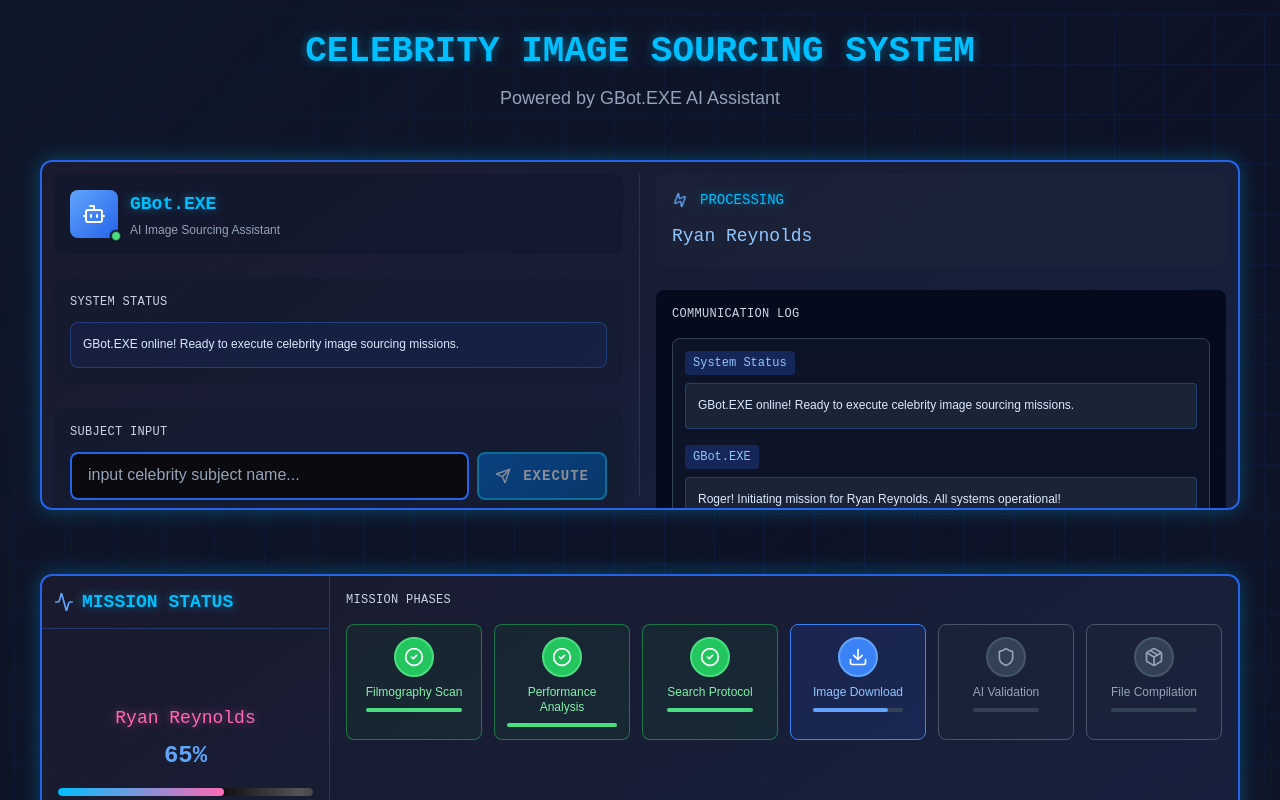
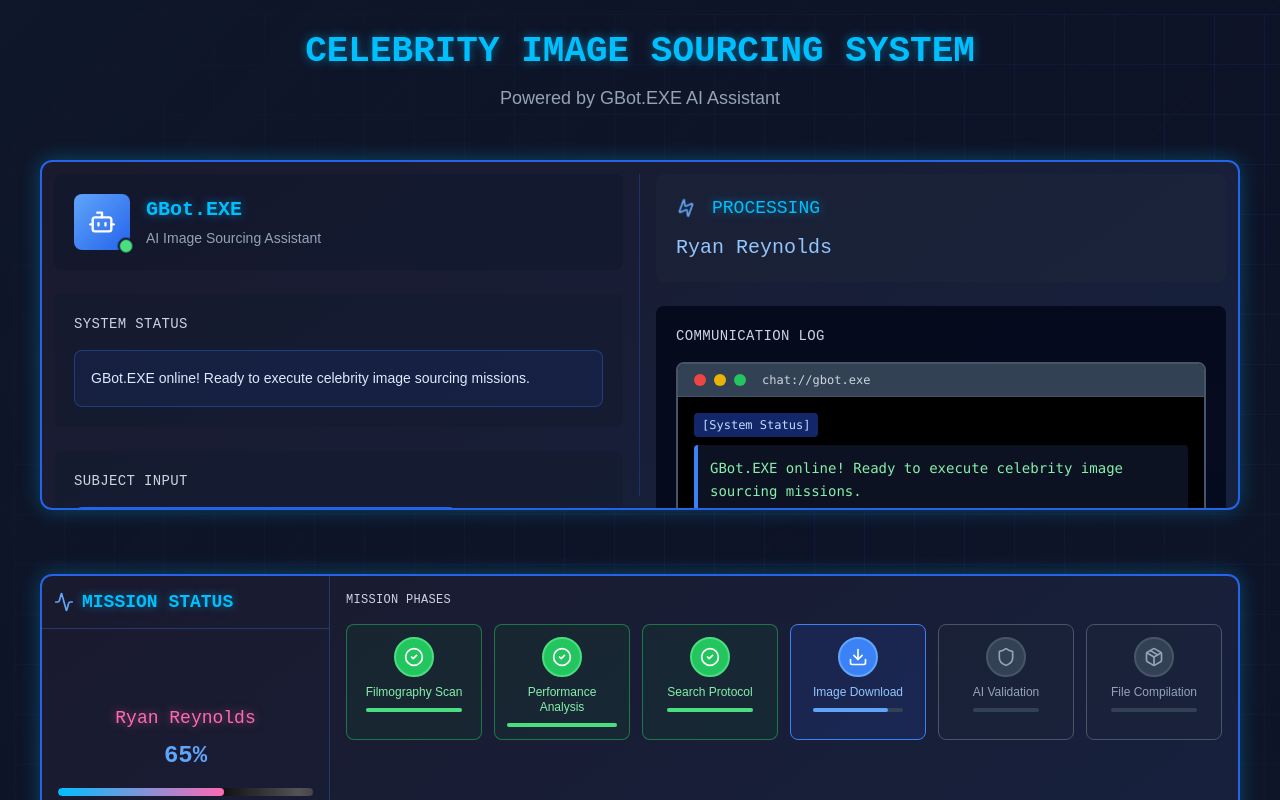
Before and after one commit to Esilos92/print-prep-node, a Next.js app in the folder dashboard/: page / in a window 1280 px wide. Shown: the top 800 px of the page. Built offline with nearby package versions, Linux system fonts and the light colour scheme.

Commit message:
Update GBotInterface.tsx

```diff
--- a/dashboard/src/components/GBotInterface.tsx
+++ b/dashboard/src/components/GBotInterface.tsx
@@ -75,59 +75,59 @@ export default function GBotInterface({
       <div style={{ display: 'flex', flexDirection: 'row', height: '100%', padding: '12px' }}>
 
         {/* LEFT SIDE - Exactly 50% */}
-        <div style={{ width: '50%', paddingRight: '16px', borderRight: '1px solid rgba(37, 99, 235, 0.3)' }} className="flex flex-col space-y-6">
+        <div style={{ width: '50%', paddingRight: '16px', borderRight: '1px solid rgba(37, 99, 235, 0.3)' }} className="flex flex-col justify-between h-full">
 
           {/* Robot Emoji + GBot.EXE */}
-          <div className="bg-slate-900/50 rounded-lg p-4">
-            <div className="flex items-center gap-3">
+          <div className="bg-slate-900/50 rounded-lg p-5 mb-6">
+            <div className="flex items-center gap-4">
               <div className="relative">
-                <div className="w-12 h-12 bg-gradient-to-br from-blue-400 to-blue-600 rounded-lg flex items-center justify-center">
-                  <Bot className="w-6 h-6 text-white" />
+                <div className="w-14 h-14 bg-gradient-to-br from-blue-400 to-blue-600 rounded-lg flex items-center justify-center">
+                  <Bot className="w-7 h-7 text-white" />
                 </div>
                 <motion.div
-                  className="absolute -bottom-1 -right-1 w-3 h-3 bg-green-400 rounded-full border-2 border-slate-900"
+                  className="absolute -bottom-1 -right-1 w-4 h-4 bg-green-400 rounded-full border-2 border-slate-900"
                   animate={{ scale: [1, 1.2, 1] }}
                   transition={{ repeat: Infinity, duration: 2 }}
                 />
               </div>
               <div>
-                <h3 className="font-cyber text-lg font-bold text-glow-blue">GBot.EXE</h3>
-                <p className="text-xs text-slate-400 mt-1">AI Image Sourcing Assistant</p>
+                <h3 className="font-cyber text-xl font-bold text-glow-blue mb-1">GBot.EXE</h3>
+                <p className="text-sm text-slate-400">AI Image Sourcing Assistant</p>
               </div>
             </div>
           </div>
 
           {/* System Status */}
-          <div className="bg-slate-900/30 rounded-lg p-4">
-            <h4 className="text-xs font-cyber text-slate-300 mb-3 tracking-wide">SYSTEM STATUS</h4>
-            <div className="p-3 rounded-lg border bg-blue-900/20 text-blue-100 border-blue-500/30">
-              <p className="text-xs font-ui leading-relaxed">
+          <div className="bg-slate-900/30 rounded-lg p-5 mb-6">
+            <h4 className="text-sm font-cyber text-slate-300 mb-4 tracking-wide">SYSTEM STATUS</h4>
+            <div className="p-4 rounded-lg border bg-blue-900/20 text-blue-100 border-blue-500/30">
+              <p className="text-sm font-ui leading-relaxed">
                 GBot.EXE online! Ready to execute celebrity image sourcing missions.
               </p>
             </div>
           </div>
 
           {/* Subject Input */}
-          <div className="bg-slate-900/30 rounded-lg p-4">
-            <h4 className="text-xs font-cyber text-slate-300 mb-3 tracking-wide">SUBJECT INPUT</h4>
-            <form onSubmit={handleSubmit} className="space-y-3">
-              <div className="flex gap-2">
+          <div className="bg-slate-900/30 rounded-lg p-5">
+            <h4 className="text-sm font-cyber text-slate-300 mb-4 tracking-wide">SUBJECT INPUT</h4>
+            <form onSubmit={handleSubmit} className="space-y-4">
+              <div className="flex gap-3 items-center">
                 <input
                   type="text"
                   value={celebrityName}
                   onChange={(e) => setCelebrityName(e.target.value)}
                   placeholder="input celebrity subject name..."
-                  className="cyber-input flex-1 text-sm py-2 px-3"
+                  className="cyber-input flex-1 text-sm py-3 px-4"
                   disabled={currentJob?.status === 'running'}
                 />
                 <button
                   type="submit"
                   disabled={!celebrityName.trim() || currentJob?.status === 'running'}
-                  className={`cyber-button px-4 py-2 text-sm ${
+                  className={`cyber-button px-6 py-3 text-sm whitespace-nowrap ${
                     currentJob?.status === 'running' ? 'opacity-50 cursor-not-allowed' : ''
                   }`}
                 >
-                  <Send className="w-4 h-4 mr-1" />
+                  <Send className="w-4 h-4 mr-2" />
                   Execute
                 </button>
               </div>
@@ -136,7 +136,7 @@ export default function GBotInterface({
                 <motion.div
                   initial={{ opacity: 0 }}
                   animate={{ opacity: 1 }}
-                  className="flex items-center gap-2 text-xs text-yellow-400 font-ui mt-2"
+                  className="flex items-center gap-2 text-sm text-yellow-400 font-ui mt-3"
                 >
                   <div className="w-2 h-2 bg-yellow-400 rounded-full animate-pulse"></div>
                   <span>Battle routine executing... Stand by for mission updates</span>
@@ -147,30 +147,41 @@ export default function GBotInterface({
         </div>
 
         {/* RIGHT SIDE - Exactly 50% */}
-        <div style={{ width: '50%', paddingLeft: '16px' }} className="flex flex-col space-y-6">
+        <div style={{ width: '50%', paddingLeft: '16px' }} className="flex flex-col h-full">
 
           {/* Processing Status */}
           {currentJob?.status === 'running' && (
-            <div className="bg-slate-800/40 rounded-lg p-4">
-              <div className="flex items-center gap-3 mb-3">
+            <div className="bg-slate-800/40 rounded-lg p-5 mb-6">
+              <div className="flex items-center gap-4 mb-3">
                 <motion.div
                   animate={{ rotate: 360 }}
                   transition={{ repeat: Infinity, duration: 2 }}
                 >
-                  <Zap className="w-4 h-4 text-blue-400" />
+                  <Zap className="w-5 h-5 text-blue-400" />
                 </motion.div>
-                <span className="font-cyber text-sm text-glow-blue">PROCESSING</span>
+                <span className="font-cyber text-lg text-glow-blue">PROCESSING</span>
               </div>
-              <div className="text-blue-300 font-cyber text-lg">{currentJob.celebrity}</div>
+              <div className="text-blue-300 font-cyber text-xl">{currentJob.celebrity}</div>
             </div>
           )}
 
-          {/* Communication Log - Embedded Chat Style */}
-          <div className="flex-1 bg-slate-950/80 rounded-lg p-4">
-            <h4 className="text-xs font-cyber text-slate-300 mb-4 tracking-wide">COMMUNICATION LOG</h4>
+          {/* Communication Log - True Embedded Chat */}
+          <div className="flex-1 bg-slate-950/80 rounded-lg p-5">
+            <h4 className="text-sm font-cyber text-slate-300 mb-4 tracking-wide">COMMUNICATION LOG</h4>
 
-            {/* Chat Messages with Darker Background */}
-            <div className="bg-slate-900/80 rounded-lg border border-slate-700 p-3 h-full overflow-y-auto space-y-4">
+            {/* Embedded Terminal-Style Chat */}
+            <div className="bg-black/80 rounded-lg border-2 border-slate-600 h-full flex flex-col overflow-hidden">
+
+              {/* Terminal Header Bar */}
+              <div className="bg-slate-700 px-4 py-2 border-b border-slate-600 flex items-center gap-2">
+                <div className="w-3 h-3 rounded-full bg-red-500"></div>
+                <div className="w-3 h-3 rounded-full bg-yellow-500"></div>
+                <div className="w-3 h-3 rounded-full bg-green-500"></div>
+                <span className="text-xs font-mono text-slate-300 ml-2">chat://gbot.exe</span>
+              </div>
+
+              {/* Chat Messages Area */}
+              <div className="flex-1 p-4 overflow-y-auto space-y-4 bg-black/90">
                 {messages.map((message) => (
                   <motion.div
                     key={message.id}
@@ -179,20 +190,20 @@ export default function GBotInterface({
                     className="space-y-2"
                   >
                     <div className="flex items-center gap-2 text-xs">
-                    <span className={`font-cyber px-2 py-1 rounded text-xs ${
+                      <span className={`font-mono px-2 py-1 rounded text-xs ${
                         message.isBot
-                        ? 'bg-blue-900/50 text-blue-300'
-                        : 'bg-pink-900/50 text-pink-300'
+                          ? 'bg-blue-800/60 text-blue-200'
+                          : 'bg-pink-800/60 text-pink-200'
                       }`}>
-                      {message.timestamp}
+                        [{message.timestamp}]
                       </span>
                     </div>
-                  <div className={`p-3 rounded border text-xs ${
+                    <div className={`p-3 rounded border-l-4 text-sm ${
                       message.isBot
-                      ? 'bg-slate-800/80 text-blue-100 border-blue-500/30'
-                      : 'bg-slate-800/80 text-pink-100 border-pink-500/30'
+                        ? 'bg-slate-900/80 text-green-300 border-blue-500 font-mono'
+                        : 'bg-slate-900/80 text-cyan-300 border-pink-500 font-mono'
                     }`}>
-                    <p className="font-ui leading-relaxed">{message.text}</p>
+                      <p className="leading-relaxed">{message.text}</p>
                     </div>
                   </motion.div>
                 ))}
@@ -204,27 +215,30 @@ export default function GBotInterface({
                     className="space-y-2"
                   >
                     <div className="flex items-center gap-2 text-xs">
-                    <span className="font-cyber px-2 py-1 rounded text-xs bg-blue-900/50 text-blue-300">
-                      GBot.EXE
+                      <span className="font-mono px-2 py-1 rounded text-xs bg-blue-800/60 text-blue-200">
+                        [GBot.EXE]
                       </span>
                     </div>
-                  <div className="bg-slate-800/80 text-blue-100 border border-blue-500/30 p-3 rounded">
+                    <div className="bg-slate-900/80 text-green-300 border-l-4 border-blue-500 p-3 rounded font-mono">
+                      <div className="flex items-center gap-2">
+                        <span className="text-sm">Typing</span>
                         <div className="flex space-x-1">
                           <motion.div
-                        className="w-2 h-2 bg-blue-400 rounded-full"
+                            className="w-1 h-1 bg-green-400 rounded-full"
                             animate={{ scale: [1, 1.5, 1] }}
                             transition={{ repeat: Infinity, duration: 0.6, delay: 0 }}
                           />
                           <motion.div
-                        className="w-2 h-2 bg-blue-400 rounded-full"
+                            className="w-1 h-1 bg-green-400 rounded-full"
                             animate={{ scale: [1, 1.5, 1] }}
                             transition={{ repeat: Infinity, duration: 0.6, delay: 0.2 }}
                           />
                           <motion.div
-                        className="w-2 h-2 bg-blue-400 rounded-full"
+                            className="w-1 h-1 bg-green-400 rounded-full"
                             animate={{ scale: [1, 1.5, 1] }}
                             transition={{ repeat: Infinity, duration: 0.6, delay: 0.4 }}
                           />
+                        </div>
                       </div>
                     </div>
                   </motion.div>
@@ -234,5 +248,6 @@ export default function GBotInterface({
           </div>
         </div>
       </div>
+    </div>
   );
 }
```
Lines whose indentation alone changed are shown as unchanged.
